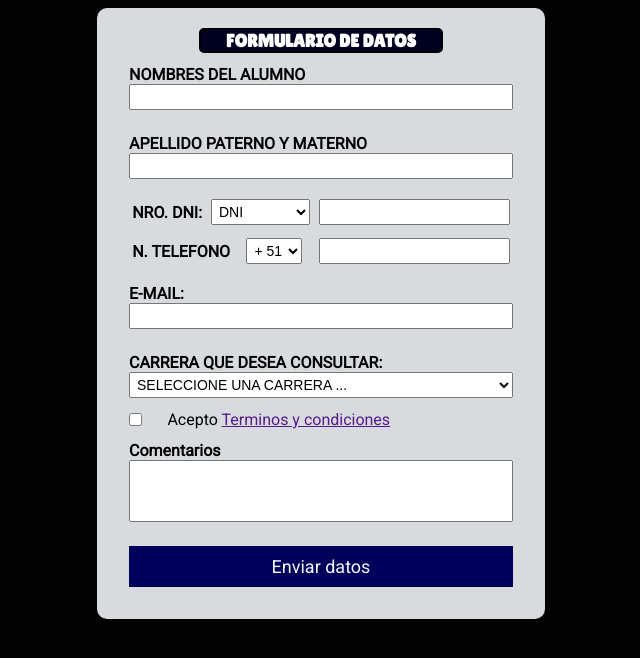
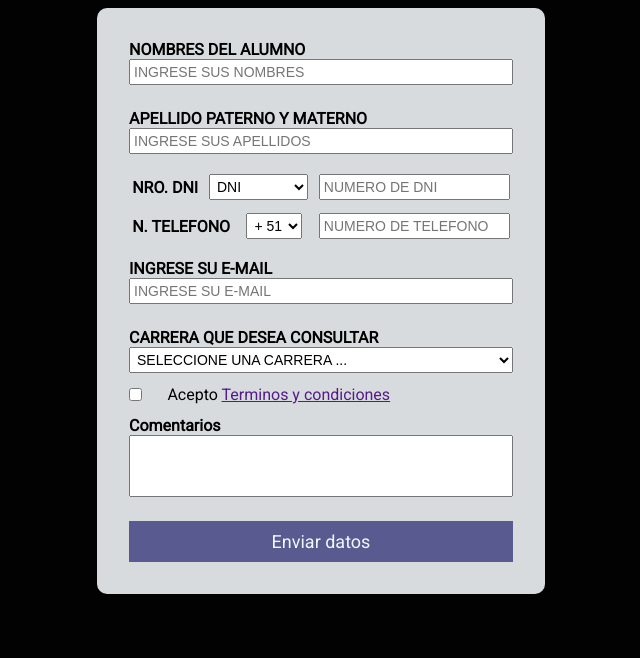
Before and after one commit to Rubio06/PROYECTO-UNIVERSIDAD, a PHP site: page / in a window 1280 px wide. Shown: the top 658 px of the page, without its empty margins (319-959 px from the left). Run offline with PHP 8.4, Linux system fonts and the light colour scheme; data comes from the database, SQL or seed files in the repository.

Commit message:
CUARTA VERSION DEL PROYECTO UNIVERSIDAD

```diff
--- a/css/estilos.css
+++ b/css/estilos.css
@@ -56,7 +56,8 @@ body{
 #btn-enviar{
     padding: 10px;
     font-size: 18px;
-    background: rgb(0, 0, 90);
+    /* background: rgb(0, 0, 90); */
+    background: rgba(0, 0, 90, 0.589);
     color: aliceblue;
     font-family: Roboto;
     border: none;
--- a/index.php
+++ b/index.php
@@ -17,17 +17,17 @@
 <body>
     <div class="container">
         <div class="segundo-contenedor">
-        <h1 class="titulo">FORMULARIO DE DATOS</h1>
+        <!-- <h1 class="titulo">FORMULARIO DE DATOS</h1> -->
             <div class="input-datos">
                 <label for="nombre">NOMBRES DEL ALUMNO</label>
-                <input type="text" id="nombres" name="nombres">
+                <input type="text" id="nombres" name="nombres" placeholder="INGRESE SUS NOMBRES">
             </div>
             <div class="input-datos">
                 <label for="apellido">APELLIDO PATERNO Y MATERNO</label>
-                <input type="text" id="apellidos" name="apellidos">
+                <input type="text" id="apellidos" name="apellidos" placeholder="INGRESE SUS APELLIDOS">
             </div>
             <div class="input-datos div-dni">
-                <label for="dni">NRO. DNI:</label>
+                <label for="dni">NRO. DNI</label>
                 <select name="tipodocumento" id="tipodocumento">
                     <?php
                         $sql = "SELECT id, documento FROM tipodocumento";
@@ -37,7 +37,7 @@
                         <option value="<?php echo $lista["id"]?>"><?php echo $lista["documento"]?></option>
                     <?php }?>
                 </select>
-                <input type="text" id="documento" name="documento">
+                <input type="text" id="documento" name="documento" placeholder="NUMERO DE DNI">
             </div>
             <div class="input-datos div-telefono">
                 <label for="dni" class="label-telefono">N. TELEFONO</label>
@@ -50,14 +50,14 @@
                         <option value="<?php echo $lista["id"]?>"><?php echo $lista["codigociudad"]?></option>
                     <?php }?>
                 </select>
-                <input type="number" id="telefono" name="telefono">
+                <input type="number" id="telefono" name="telefono" placeholder="NUMERO DE TELEFONO">
             </div>
             <div class="input-datos">
-                <label for="email">E-MAIL:</label>
-                <input type="email" id="email" name="email">
+                <label for="email">INGRESE SU E-MAIL</label>
+                <input type="email" id="email" name="email" placeholder="INGRESE SU E-MAIL">
             </div>
             <div class="input-datos datos-carrera">
-                <label for="carrera">CARRERA QUE DESEA CONSULTAR:</label>
+                <label for="carrera">CARRERA QUE DESEA CONSULTAR</label>
                 <select name="idcarrera" id="idcarrera">
                     <option>SELECCIONE UNA CARRERA ...</option>
                 <?php
--- a/js/main.js
+++ b/js/main.js
@@ -1,5 +1,6 @@
-$(document).ready(function (){
-    $("#btn-enviar").click(function(){
+
+$(document).ready(function () {
+    $("button").click(function () {
         var nombres = $('#nombres').val();
         var apellidos = $('#apellidos').val();
         var tipodocumento = $('#tipodocumento').val();
@@ -8,23 +9,47 @@ $(document).ready(function (){
         var telefono = $('#telefono').val();
         var email = $('#email').val();
         var idcarrera = $('#idcarrera').val();
-        var terminos = $('#terminos').val();
+        // var terminos = $('#terminos').val();
+        if ($('#terminos').val().checked) {
+            terminos = "RECHAZADO";
+        } else {
+            terminos = "ACEPTADO";
+        }
         var comentarios = $('#comentarios').val();
 
-        $.get("procesar.php",{
-            nombres:nombres,
-            apellidos:apellidos,
-            tipodocumento:tipodocumento,
-            documento:documento,
-            codciudad:codciudad,
-            telefono:telefono,
-            email:email,
-            idcarrera:idcarrera,
-            terminos:terminos,
-            comentarios:comentarios
-        },function(respuesta){
+        $.get("procesar.php", {
+            nombres: nombres,
+            apellidos: apellidos,
+            tipodocumento: tipodocumento,
+            documento: documento,
+            codciudad: codciudad,
+            telefono: telefono,
+            email: email,
+            idcarrera: idcarrera,
+            terminos: terminos,
+            comentarios: comentarios
+        }, function (respuesta) {
             $('#contenedor').text(respuesta);
-            // console.log(respuesta);
+            document.getElementById("nombres").value = "";
+            document.getElementById("apellidos").value = "";
+            document.getElementById("documento").value = "";
+            document.getElementById("telefono").value = "";
+            document.getElementById("email").value = "";
+            document.getElementById("terminos").value = "";
+            document.getElementById("comentarios").value = "";
         });
     });
 });
+
+let botonEnviar = document.getElementById("btn-enviar");
+let terminos = document.getElementById("terminos");
+
+terminos.addEventListener("click", ()=>{
+    if (terminos.checked) {
+        botonEnviar.style.background = "rgb(0, 0, 90)";
+        botonEnviar.style.disabled = false;
+    } else {
+        botonEnviar.style.background = "rgba(0, 0, 90, 0.589)";
+        botonEnviar.style.disabled = true;
+    }
+});
```
